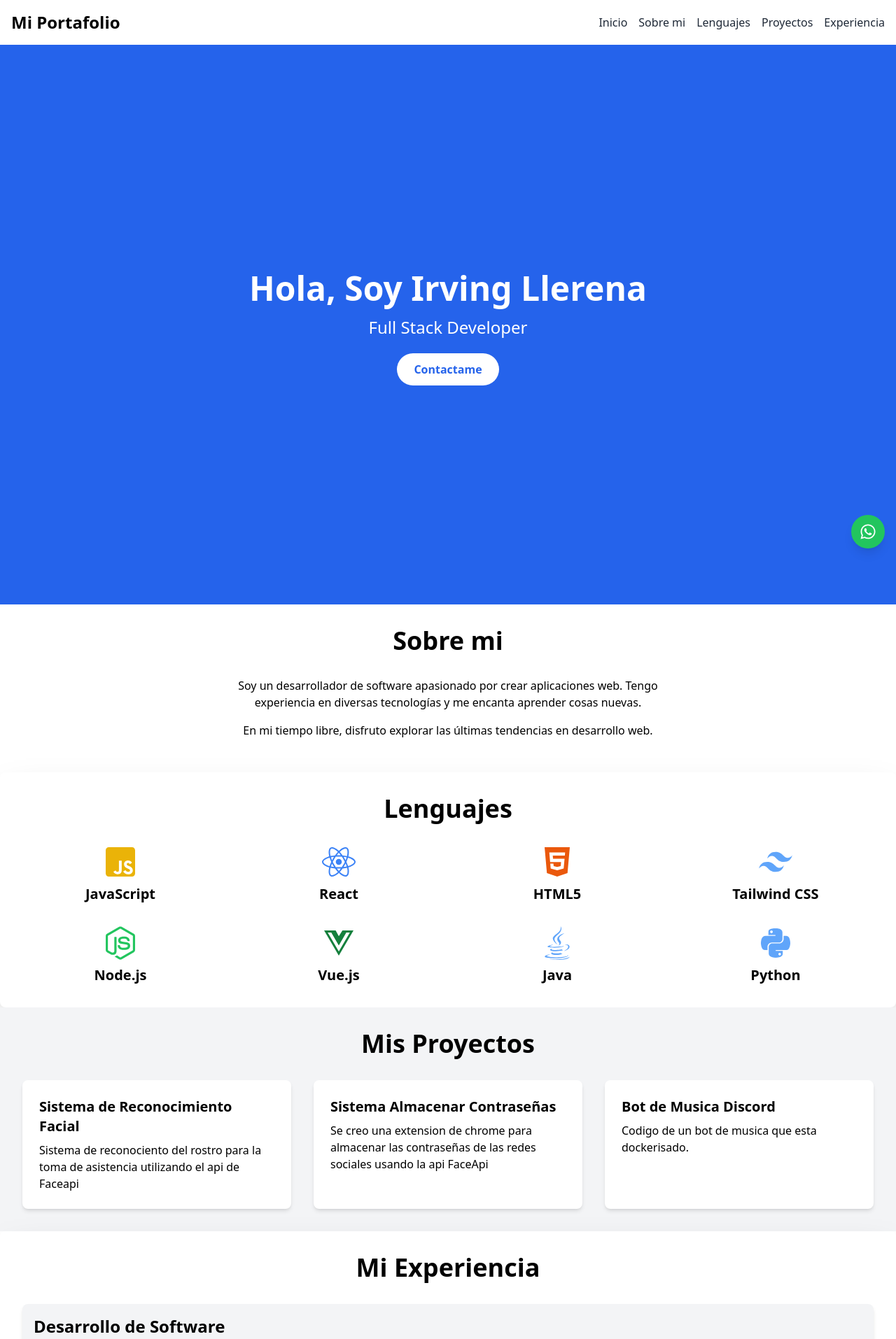
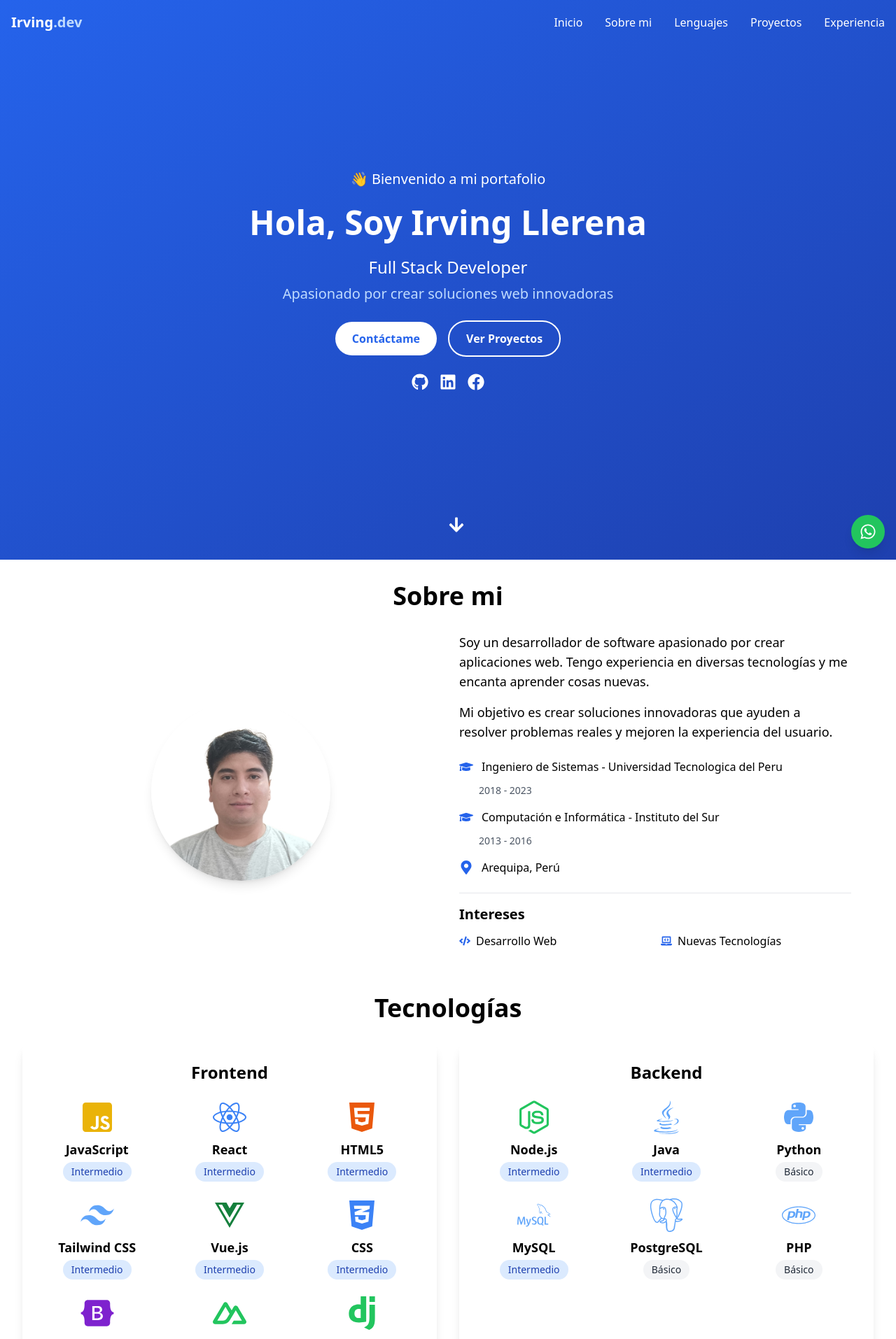
Before and after one commit to dotir/portafolio, a React (Create React App) app: page / in a window 1280 px wide. Shown: the top 1914 px of the page at 70% size. Built offline with nearby package versions, Linux system fonts and the light colour scheme.

Commit message:
update pages

```diff
--- a/src/components/Footer.js
+++ b/src/components/Footer.js
@@ -11,8 +11,11 @@ const Footer = () => (
         <a href="https://www.linkedin.com/in/irving-hector-llerena-bejarano-4b90aa210/" target="_blank" rel="noopener noreferrer" className="text-white hover:text-gray-400">
           <FaLinkedin size={24} />
         </a>
+        <a href="https://www.facebook.com/Irvingll9" target="_blank" rel="noopener noreferrer" className="text-white hover:text-gray-400">
+          <FaFacebook size={24} />
+        </a>
       </div>
-      <p>© 2024 Mi Portafolio. All Rights Reserved.</p>
+      <p>© 2024 Irving Llerena. All Rights Reserved.</p>
     </div>
   </footer>
 );
--- a/src/components/Header.js
+++ b/src/components/Header.js
@@ -1,44 +1,96 @@
-import React, { useState } from 'react';
+import React, { useState, useEffect } from 'react';
 import { Link } from 'react-router-dom';
 import { FaBars, FaTimes } from 'react-icons/fa';
 
 const Header = () => {
-    const [navOpen, setNavOpen] = useState(false);
+  const [navOpen, setNavOpen] = useState(false);
+  const [scrolled, setScrolled] = useState(false);
 
-    const toggleNav = () => {
-      setNavOpen(!navOpen);
+  useEffect(() => {
+    const handleScroll = () => {
+      setScrolled(window.scrollY > 20);
     };
+    window.addEventListener('scroll', handleScroll);
+    return () => window.removeEventListener('scroll', handleScroll);
+  }, []);
 
-    return (
-      <header className="bg-white shadow-md">
-        <div className="container mx-auto p-4 flex justify-between items-center">
-          <div className="text-2xl font-bold">Mi Portafolio</div>
-          <nav className="hidden md:flex space-x-4">
-            <ul className="flex space-x-4">
-              <li><Link to="/" className="text-gray-800 hover:text-blue-600">Inicio</Link></li>
-              <li><a href="#about" className="text-gray-800 hover:text-blue-600">Sobre mi</a></li>
-              <li><a href="#languages" className="text-gray-800 hover:text-blue-600">Lenguajes</a></li>
-              <li><a href="#projects" className="text-gray-800 hover:text-blue-600">Proyectos</a></li>
-              <li><a href="#experience" className="text-gray-800 hover:text-blue-600">Experiencia</a></li>
+  const toggleNav = () => setNavOpen(!navOpen);
+
+  return (
+    <header className={`fixed w-full z-50 transition-all duration-300 ${
+      scrolled ? 'bg-white shadow-lg' : 'bg-transparent'
+    }`}>
+      <div className="container mx-auto px-4">
+        <div className="flex items-center justify-between h-16">
+          {/* Logo */}
+          <Link to="/" className={`font-bold text-xl transition-colors duration-300 ${
+            scrolled ? 'text-blue-600' : 'text-white'
+          }`}>
+            Irving<span className={scrolled ? 'text-gray-800' : 'text-blue-200'}>.dev</span>
+          </Link>
+
+          {/* Desktop Navigation */}
+          <nav className="hidden md:block">
+            <ul className="flex space-x-8">
+              {[
+                { name: 'Inicio', path: '/' },
+                { name: 'Sobre mi', path: '#about' },
+                { name: 'Lenguajes', path: '#languages' },
+                { name: 'Proyectos', path: '#projects' },
+                { name: 'Experiencia', path: '#experience' }
+              ].map((item) => (
+                <li key={item.name}>
+                  <a
+                    href={item.path}
+                    className={`transition-colors duration-300 hover:text-blue-400 ${
+                      scrolled ? 'text-gray-700' : 'text-white'
+                    }`}
+                  >
+                    {item.name}
+                  </a>
+                </li>
+              ))}
             </ul>
           </nav>
+
+          {/* Mobile Menu Button */}
           <div className="md:hidden">
-            <button onClick={toggleNav} className="text-gray-800 focus:outline-none">
+            <button
+              onClick={toggleNav}
+              className="p-2 rounded-lg hover:bg-gray-100 transition-colors focus:outline-none"
+            >
               {navOpen ? <FaTimes size={24} /> : <FaBars size={24} />}
             </button>
           </div>
         </div>
-        <div className={`md:hidden ${navOpen ? 'block' : 'hidden'}`}>
-          <ul className="flex flex-col space-y-2 p-4 bg-gray-100">
-            <li><Link to="/" className="text-gray-800 hover:text-blue-600" onClick={toggleNav}>Inicio</Link></li>
-            <li><a href="#about" className="text-gray-800 hover:text-blue-600" onClick={toggleNav}>Sobre mi</a></li>
-            <li><a href="#languages" className="text-gray-800 hover:text-blue-600" onClick={toggleNav}>Lenguajes</a></li>
-            <li><a href="#projects" className="text-gray-800 hover:text-blue-600" onClick={toggleNav}>Proyectos</a></li>
-            <li><a href="#experience" className="text-gray-800 hover:text-blue-600" onClick={toggleNav}>Experiencia</a></li>
+
+        {/* Mobile Navigation */}
+        <div className={`md:hidden transform transition-transform duration-300 ease-in-out ${
+          navOpen ? 'translate-y-0 opacity-100' : '-translate-y-full opacity-0'
+        } absolute top-16 left-0 right-0 bg-white shadow-lg`}>
+          <ul className="flex flex-col p-4">
+            {[
+              { name: 'Inicio', path: '/' },
+              { name: 'Sobre mi', path: '#about' },
+              { name: 'Lenguajes', path: '#languages' },
+              { name: 'Proyectos', path: '#projects' },
+              { name: 'Experiencia', path: '#experience' }
+            ].map((item) => (
+              <li key={item.name}>
+                <a
+                  href={item.path}
+                  className="block py-3 text-gray-700 hover:text-blue-600 hover:bg-gray-50 px-4 rounded transition-colors"
+                  onClick={toggleNav}
+                >
+                  {item.name}
+                </a>
+              </li>
+            ))}
           </ul>
         </div>
-      </header>
-    );
-  };
+      </div>
+    </header>
+  );
+};
 
 export default Header;
--- a/src/pages/About.js
+++ b/src/pages/About.js
@@ -1,11 +1,75 @@
 import React from 'react';
+import { FaGraduationCap, FaMapMarkerAlt, FaCode, FaLaptopCode } from 'react-icons/fa';
 
 const About = () => (
     <section id="about" className="container mx-auto p-8">
         <h2 className="text-4xl font-bold text-center mb-8">Sobre mi</h2>
-        <div className="text-center max-w-2xl mx-auto">
-            <p className="mb-4">Soy un desarrollador de software apasionado por crear aplicaciones web. Tengo experiencia en diversas tecnologías y me encanta aprender cosas nuevas.</p>
-            <p className="mb-4">En mi tiempo libre, disfruto explorar las últimas tendencias en desarrollo web.</p>
+        <div className="grid md:grid-cols-2 gap-8 max-w-6xl mx-auto">
+            {/* Columna de imagen */}
+            <div className="flex justify-center items-center">
+                <img
+                    src="/fotoirving.jpg"
+                    alt="Irving Llerena"
+                    className="rounded-full w-64 h-64 object-cover shadow-lg"
+                />
+            </div>
+
+            {/* Columna de información */}
+            <div className="space-y-6">
+                <div className="text-lg">
+                    <p className="mb-4">
+                        Soy un desarrollador de software apasionado por crear aplicaciones web.
+                        Tengo experiencia en diversas tecnologías y me encanta aprender cosas nuevas.
+                    </p>
+                    <p className="mb-4">
+                        Mi objetivo es crear soluciones innovadoras que ayuden a resolver problemas reales
+                        y mejoren la experiencia del usuario.
+                    </p>
+                </div>
+
+                {/* Detalles personales */}
+                <div className="space-y-4">
+                    <div className="space-y-3">
+                        <div className="flex items-center space-x-3">
+                            <FaGraduationCap className="text-blue-600 text-xl" />
+                            <span>Ingeniero de Sistemas - Universidad Tecnologica del Peru</span>
+                        </div>
+                        <div className="flex items-center space-x-3 pl-7">
+                            <span className="text-sm text-gray-600">2018 - 2023</span>
+                        </div>
+                    </div>
+
+                    <div className="space-y-3">
+                        <div className="flex items-center space-x-3">
+                            <FaGraduationCap className="text-blue-600 text-xl" />
+                            <span>Computación e Informática - Instituto del Sur</span>
+                        </div>
+                        <div className="flex items-center space-x-3 pl-7">
+                            <span className="text-sm text-gray-600">2013 - 2016</span>
+                        </div>
+                    </div>
+
+                    <div className="flex items-center space-x-3">
+                        <FaMapMarkerAlt className="text-blue-600 text-xl" />
+                        <span>Arequipa, Perú</span>
+                    </div>
+                </div>
+
+                {/* Intereses */}
+                <div className="border-t pt-4">
+                    <h3 className="text-xl font-semibold mb-3">Intereses</h3>
+                    <div className="grid grid-cols-2 gap-4">
+                        <div className="flex items-center space-x-2">
+                            <FaCode className="text-blue-600" />
+                            <span>Desarrollo Web</span>
+                        </div>
+                        <div className="flex items-center space-x-2">
+                            <FaLaptopCode className="text-blue-600" />
+                            <span>Nuevas Tecnologías</span>
+                        </div>
+                    </div>
+                </div>
+            </div>
         </div>
     </section>
 );
--- a/src/pages/Experience.js
+++ b/src/pages/Experience.js
@@ -6,6 +6,11 @@ const experiences = [
     company: 'Veox',
     duration: 'Oct 2022 - Ene 2023',
   },
+  {
+    title: 'Soporte Técnico',
+    company: 'Ugel La Joya',
+    duration: 'Ene 2017 - Jul.2017'
+  }
 ];
 
 const Experience = () => (
--- a/src/pages/Hero.js
+++ b/src/pages/Hero.js
@@ -1,11 +1,76 @@
 import React from 'react';
+import { FaGithub, FaLinkedin, FaArrowDown, FaCode,FaFacebook } from 'react-icons/fa';
 
 const Hero = () => (
-  <section className="bg-blue-600 text-white h-screen flex items-center justify-center">
-    <div className="text-center">
-      <h1 className="text-5xl font-bold mb-4">Hola, Soy Irving Llerena</h1>
-      <p className="text-2xl mb-8">Full Stack Developer</p>
-      <a href="https://wa.me/+51980252537" className="bg-white text-blue-600 px-6 py-3 rounded-full font-semibold">Contactame</a>
+  <section className="bg-gradient-to-br from-blue-600 to-blue-800 text-white min-h-screen flex items-center justify-center relative">
+    <div className="container mx-auto px-4">
+      {/* Centered Content */}
+      <div className="text-center max-w-3xl mx-auto space-y-6">
+        <h2 className="text-xl mb-2">👋 Bienvenido a mi portafolio</h2>
+        <h1 className="text-5xl font-bold mb-4 animate-fade-in">
+          Hola, Soy Irving Llerena
+        </h1>
+        <p className="text-2xl mb-8">
+          Full Stack Developer
+          <span className="block text-blue-200 text-xl mt-2">
+            Apasionado por crear soluciones web innovadoras
+          </span>
+        </p>
+
+        {/* Buttons */}
+        <div className="space-x-4">
+          <a
+            href="https://wa.me/+51980252537"
+            className="bg-white text-blue-600 px-6 py-3 rounded-full font-semibold inline-block hover:bg-blue-100 transition-colors"
+            target="_blank"
+            rel="noopener noreferrer"
+          >
+            Contáctame
+          </a>
+          <a
+            href="#projects"
+            className="border-2 border-white text-white px-6 py-3 rounded-full font-semibold inline-block hover:bg-white hover:text-blue-600 transition-colors"
+          >
+            Ver Proyectos
+          </a>
+        </div>
+
+        {/* Social Links */}
+        <div className="flex justify-center space-x-4 mt-8">
+          <a
+            href="https://github.com/dotir"
+            target="_blank"
+            rel="noopener noreferrer"
+            className="hover:text-blue-200 transition-colors"
+          >
+            <FaGithub size={24} />
+          </a>
+          <a
+            href="https://www.linkedin.com/in/irving-hector-llerena-bejarano-4b90aa210/"
+            target="_blank"
+            rel="noopener noreferrer"
+            className="hover:text-blue-200 transition-colors"
+          >
+            <FaLinkedin size={24} />
+          </a>
+          {/* facebook */}
+          <a
+            href="https://www.facebook.com/Irvingll9"
+            target="_blank"
+            rel="noopener noreferrer"
+            className="hover:text-blue-200 transition-colors"
+          >
+            <FaFacebook size={24} />
+          </a>
+        </div>
+      </div>
+    </div>
+
+    {/* Scroll Indicator */}
+    <div className="absolute bottom-8 left-1/2 transform -translate-x-1/2 animate-bounce">
+      <a href="#about" className="text-white">
+        <FaArrowDown size={24} />
+      </a>
     </div>
   </section>
 );
--- a/src/pages/Languages.js
+++ b/src/pages/Languages.js
@@ -1,31 +1,59 @@
 import React from 'react';
-import { FaReact, FaJsSquare, FaHtml5, FaCss3Alt, FaNodeJs, FaPython,FaJava, FaVuejs } from 'react-icons/fa';
+import { FaReact, FaJsSquare, FaHtml5, FaCss3Alt, FaNodeJs, FaPython, FaJava, FaVuejs,FaPhp,FaBootstrap  } from 'react-icons/fa';
 import { RiTailwindCssFill } from "react-icons/ri";
+import { SiMysql,SiPostgresql,SiNuxtdotjs,SiDjango  } from "react-icons/si";
 
-const languages = [
-    { name: 'JavaScript', icon: <FaJsSquare size={48} className="text-yellow-500" /> },
-    { name: 'React', icon: <FaReact size={48} className="text-blue-500" /> },
-    { name: 'HTML5', icon: <FaHtml5 size={48} className="text-orange-600" /> },
-    { name: 'Tailwind CSS', icon: <RiTailwindCssFill size={48} className="text-blue-400" /> },
-    { name: 'Node.js', icon: <FaNodeJs size={48} className="text-green-500" /> },
-    //vuejs
-    { name: 'Vue.js', icon: <FaVuejs size={48} className='text-green-700' /> },
-    { name: 'Java', icon: <FaJava size={48} className="text-blue-400" /> },
-    { name: 'Python', icon: <FaPython size={48} className="text-blue-400" /> },
-];
+const technologies = {
+  frontend: [
+    { name: 'JavaScript', icon: <FaJsSquare size={48} className="text-yellow-500" />, level: 'Intermedio' },
+    { name: 'React', icon: <FaReact size={48} className="text-blue-500" />, level: 'Intermedio' },
+    { name: 'HTML5', icon: <FaHtml5 size={48} className="text-orange-600" />, level: 'Intermedio' },
+    { name: 'Tailwind CSS', icon: <RiTailwindCssFill size={48} className="text-blue-400" />, level: 'Intermedio' },
+    { name: 'Vue.js', icon: <FaVuejs size={48} className="text-green-700" />, level: 'Intermedio' },
+    { name: 'CSS', icon: <FaCss3Alt size={48} className="text-blue-500" />, level: 'Intermedio' },
+    { name: 'Bootstrap', icon: <FaBootstrap size={48} className="text-purple-700" />, level: 'Intermedio' },
+    { name: 'Nuxt.js', icon: <SiNuxtdotjs size={48} className="text-green-500" />, level: 'Básico' },
+    { name: 'Django', icon: <SiDjango size={48} className="text-green-500" />, level: 'Básico' },
+  ],
+  backend: [
+    { name: 'Node.js', icon: <FaNodeJs size={48} className="text-green-500" />, level: 'Intermedio' },
+    { name: 'Java', icon: <FaJava size={48} className="text-blue-400" />, level: 'Intermedio' },
+    { name: 'Python', icon: <FaPython size={48} className="text-blue-400" />, level: 'Básico' },
+    { name: 'MySQL', icon: <SiMysql size={48} className="text-blue-400" />, level: 'Intermedio' },
+    { name: 'PostgreSQL', icon: <SiPostgresql size={48} className="text-blue-400" />, level: 'Básico' },
+    { name: 'PHP', icon: <FaPhp size={48} className="text-blue-400" />, level: 'Básico' },
+  ]
+};
+
+const TechnologyCard = ({ title, technologies }) => (
+  <div className="bg-white p-6 rounded-lg shadow-lg">
+    <h3 className="text-2xl font-bold text-center mb-6">{title}</h3>
+    <div className="grid grid-cols-2 md:grid-cols-3 gap-6 justify-items-center">
+      {technologies.map((tech, index) => (
+        <div key={index} className="flex flex-col items-center">
+          {tech.icon}
+          <span className="mt-2 text-lg font-semibold">{tech.name}</span>
+          <span className={`mt-1 px-3 py-1 rounded-full text-sm ${
+            tech.level === 'Avanzado' ? 'bg-green-100 text-green-800' :
+            tech.level === 'Intermedio' ? 'bg-blue-100 text-blue-800' :
+            'bg-gray-100 text-gray-800'
+          }`}>
+            {tech.level}
+          </span>
+        </div>
+      ))}
+    </div>
+  </div>
+);
 
 const Languages = () => (
-    <section id="languages" className="container mx-auto p-8 bg-white shadow-2xl rounded-lg">
-        <h2 className="text-4xl font-bold text-center mb-8">Lenguajes</h2>
-        <div className="grid grid-cols-2 md:grid-cols-3 lg:grid-cols-4 gap-8 justify-items-center">
-            {languages.map((language, index) => (
-                <div key={index} className="flex flex-col items-center">
-                    {language.icon}
-                    <span className="mt-2 text-xl font-semibold">{language.name}</span>
-                </div>
-            ))}
-        </div>
-    </section>
+  <section id="languages" className="container mx-auto p-8">
+    <h2 className="text-4xl font-bold text-center mb-8">Tecnologías</h2>
+    <div className="grid md:grid-cols-2 gap-8">
+      <TechnologyCard title="Frontend" technologies={technologies.frontend} />
+      <TechnologyCard title="Backend" technologies={technologies.backend} />
+    </div>
+  </section>
 );
 
 export default Languages;
```
Also changed, not shown: public/fotoirving.jpg (added).
